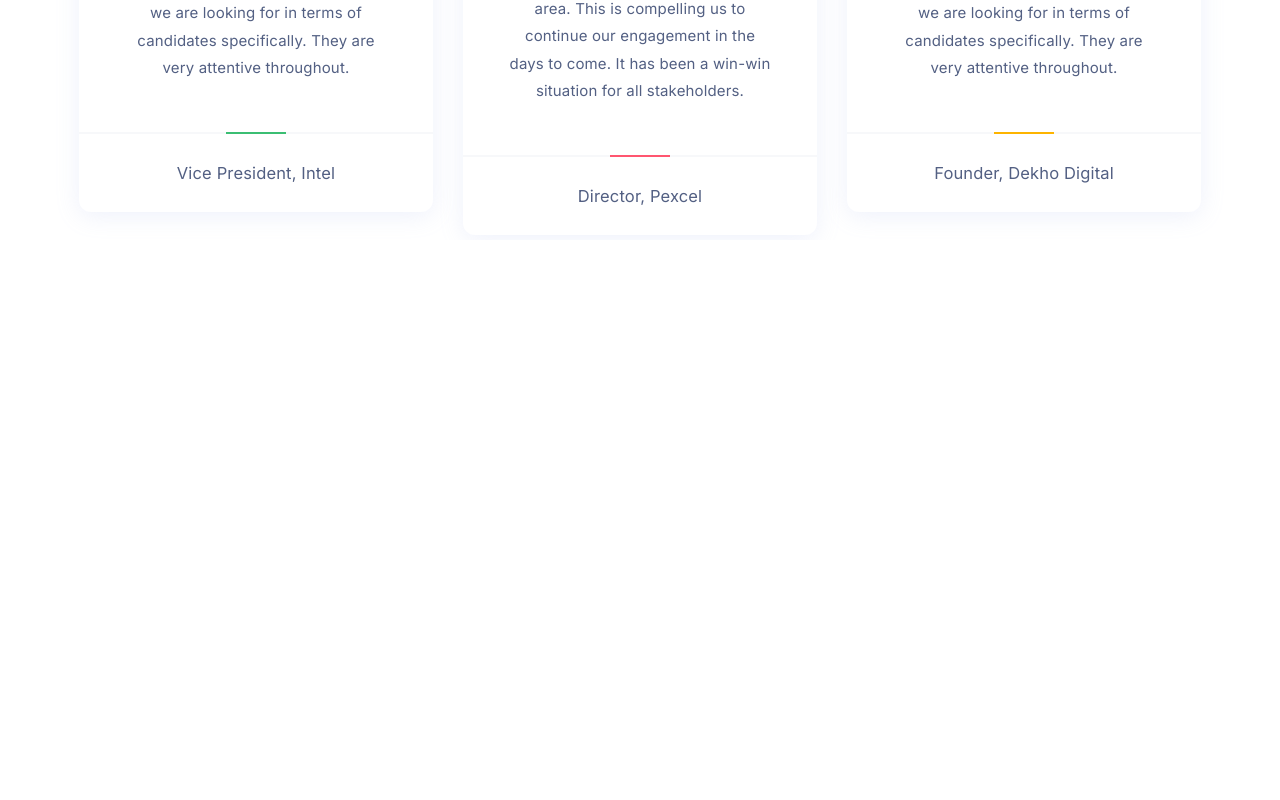
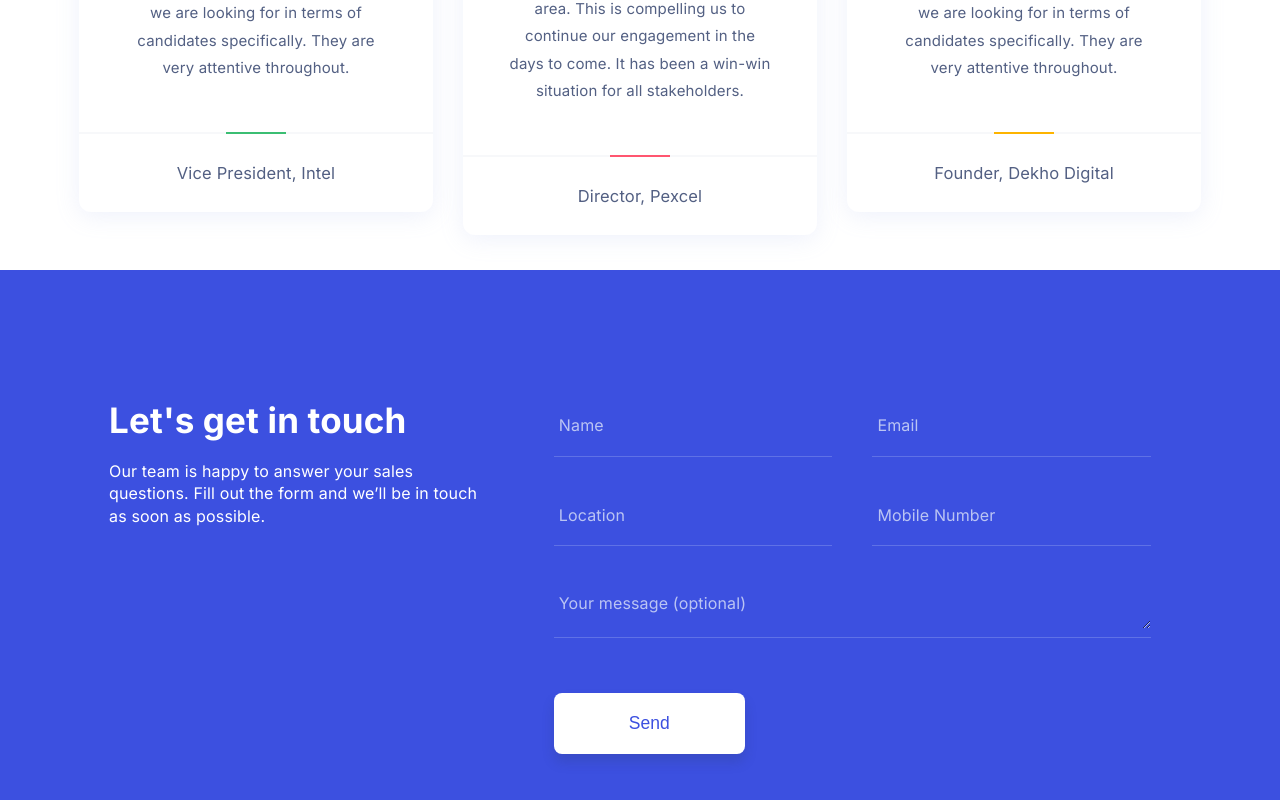
Before and after one commit to relictrio-uxg/uxg_react_code_base, a React (Create React App) app: page / in a window 1280 px wide. Shown: the part 5971-6771 px from the top of the page. Before the commit the page ends 6211 px from the top, so only its background shows below. Built offline with nearby package versions, Linux system fonts and the light colour scheme; what redux-promise-middleware would draw is missing.

Commit message:
getInTouch

```diff
--- /dev/null
+++ b/src/components/organisms/GetInTouch.jsx
@@ -0,0 +1,292 @@
+import React, { useEffect } from 'react';
+import styled from 'styled-components/macro';
+
+const SectionWrapper = styled.div`
+  width: 100%;
+  margin: 3rem 0;
+  background: #3c50e0;
+  padding: 12.5rem 5rem;
+`;
+
+const SectionInnerContainer = styled.div`
+  width: 80%;
+  margin: 0 auto;
+  display: flex;
+  justify-content: space-between;
+  @media (max-width: 1300px) {
+    width: 90%;
+  }
+  @media (max-width: 768px) {
+    width: 95%;
+    flex-direction: column;
+  }
+`;
+
+const ContactUsInfo = styled.div`
+  flex: 0 0 40%;
+  @media (max-width: 768px) {
+    flex: 0 0 100%;
+  }
+`;
+
+const ContactUsForm = styled.form`
+  flex: 0 0 60%;
+  display: flex;
+  justify-content: space-between;
+  flex-wrap: wrap;
+  @media (max-width: 768px) {
+    flex: 0 0 100%;
+    flex-direction: column;
+  }
+`;
+
+const PrimaryText = styled.h1`
+  font-size: 3.5rem;
+  font-weight: 700;
+  line-height: 5rem;
+  color: #ffffff;
+  margin-bottom: 1.5rem;
+`;
+
+const SecondaryText = styled.p`
+  font-size: 1, 5rem;
+  color: #ffffff;
+  width: 90%;
+  line-height: 2.25rem;
+  @media (max-width: 768px) {
+    width: 95%;
+    margin-bottom: 2rem;
+  }
+`;
+
+const Label = styled.label`
+  position: absolute;
+  top: 50%;
+  left: 0.5rem;
+  transform: translateY(-50%);
+  color: #f0f5fc;
+  opacity: 0.7;
+  pointer-events: none;
+  transition: all 0.4s ease;
+`;
+
+const TextAreaLabel = styled.label`
+  position: absolute;
+  top: 10%;
+  left: 0.5rem;
+  color: #f0f5fc;
+  opacity: 0.7;
+  pointer-events: none;
+  transition: all 0.4s ease;
+`;
+
+const InputContainer = styled.div`
+  flex: 0 0 calc(50% - 4rem);
+  margin: 2.75rem 2rem;
+  margin-top: 0;
+  position: relative;
+  border-bottom: 1px solid rgba(235, 243, 255, 0.2);
+
+  &.active ${Label} {
+    transform: translateY(-140%);
+  }
+
+  @media (max-width: 768px) {
+    flex: 0 0 calc(100% - 4rem);
+    margin: 2.75rem 0rem;
+  }
+`;
+
+const Input = styled.input`
+  width: 100%;
+  border: none;
+  outline: none;
+  padding: 2rem 0.5rem;
+  background: transparent;
+  caret-color: #ffffff;
+  font-size: 1.75rem;
+  color: #ffffff;
+
+  @media (max-width: 768px) {
+    padding: 2rem 0rem;
+  }
+`;
+
+const TextAreaInputContainer = styled.div`
+  position: relative;
+  flex: 0 0 calc(100% - 4rem);
+  margin: 1rem 2rem;
+  border-bottom: 1px solid rgba(235, 243, 255, 0.2);
+
+  &.active ${TextAreaLabel} {
+    transform: translateY(-120%);
+  }
+
+  @media (max-width: 768px) {
+    margin: 1rem 0rem;
+  }
+`;
+
+const TextAreaInput = styled.textarea`
+  width: 100%;
+  border: none;
+  outline: none;
+  padding: 0.75rem 0.5rem;
+  background: transparent;
+  caret-color: #ffffff;
+  font-size: 1.75rem;
+  height: 4.5rem;
+  color: #ffffff;
+  max-height: 7.5rem;
+  overflow: auto;
+  width: 100%;
+  max-width: 100%;
+
+  @media (max-width: 768px) {
+    padding: 0.75rem 0rem;
+  }
+`;
+
+const SendButton = styled.button`
+  outline: none;
+  border: none;
+  background: #ffffff;
+  color: #3c50e0;
+  margin: 4.5rem 2rem 2.5rem 2rem;
+  padding: 2rem 7.5rem;
+  box-shadow: 0px 8px 12px rgba(46, 61, 118, 0.24);
+  border-radius: 8px;
+  font-size: 1.75rem;
+  font-weight: 500;
+  cursor: pointer;
+  width: max-content;
+  display: inline-block;
+
+  @media (max-width: 768px) {
+    margin: 4.5rem 0 2.5rem 0;
+  }
+`;
+
+export const GetInTouch = () => {
+  useEffect(() => {
+    const nameInput = document.getElementById('name');
+    const nameInputContainer = document.getElementById('nameInputContainer');
+    const emailInput = document.getElementById('email');
+    const emailInputContainer = document.getElementById('emailInputContainer');
+    const locationInput = document.getElementById('location');
+    const locationInputContainer = document.getElementById('locationInputContainer');
+    const phoneInput = document.getElementById('phone');
+    const phoneInputContainer = document.getElementById('phoneInputContainer');
+    const messageInput = document.getElementById('message');
+    const messageInputContainer = document.getElementById('messageInputContainer');
+
+    nameInput.addEventListener('focus', () => {
+      nameInputContainer.classList.add('active');
+    });
+    nameInput.addEventListener('blur', () => {
+      nameInputContainer.classList.remove('active');
+    });
+
+    emailInput.addEventListener('focus', () => {
+      emailInputContainer.classList.add('active');
+    });
+    emailInput.addEventListener('blur', () => {
+      emailInputContainer.classList.remove('active');
+    });
+
+    locationInput.addEventListener('focus', () => {
+      locationInputContainer.classList.add('active');
+    });
+    locationInput.addEventListener('blur', () => {
+      locationInputContainer.classList.remove('active');
+    });
+
+    phoneInput.addEventListener('focus', () => {
+      phoneInputContainer.classList.add('active');
+    });
+    phoneInput.addEventListener('blur', () => {
+      phoneInputContainer.classList.remove('active');
+    });
+
+    messageInput.addEventListener('focus', () => {
+      messageInputContainer.classList.add('active');
+    });
+    messageInput.addEventListener('blur', () => {
+      messageInputContainer.classList.remove('active');
+    });
+
+    return () => {
+      nameInput.removeEventListener('focus', () => {
+        nameInputContainer.classList.add('active');
+      });
+      nameInput.removeEventListener('blur', () => {
+        nameInputContainer.classList.remove('active');
+      });
+
+      emailInput.removeEventListener('focus', () => {
+        emailInputContainer.classList.add('active');
+      });
+      emailInput.removeEventListener('blur', () => {
+        emailInputContainer.classList.remove('active');
+      });
+
+      locationInput.removeEventListener('focus', () => {
+        locationInputContainer.classList.add('active');
+      });
+      locationInput.removeEventListener('blur', () => {
+        locationInputContainer.classList.remove('active');
+      });
+
+      phoneInput.removeEventListener('focus', () => {
+        phoneInputContainer.classList.add('active');
+      });
+      phoneInput.removeEventListener('blur', () => {
+        phoneInputContainer.classList.remove('active');
+      });
+
+      messageInput.removeEventListener('focus', () => {
+        messageInputContainer.classList.add('active');
+      });
+      messageInput.removeEventListener('blur', () => {
+        messageInputContainer.classList.remove('active');
+      });
+    };
+  }, []);
+
+  return (
+    <SectionWrapper>
+      <SectionInnerContainer>
+        <ContactUsInfo>
+          <PrimaryText>Let's get in touch</PrimaryText>
+          <SecondaryText>
+            Our team is happy to answer your sales questions. Fill out the form and we’ll be in
+            touch as soon as possible.
+          </SecondaryText>
+        </ContactUsInfo>
+        <ContactUsForm>
+          <InputContainer id="nameInputContainer">
+            <Label htmlFor="name">Name</Label>
+            <Input type="text" id="name" autoComplete="off" />
+          </InputContainer>
+          <InputContainer id="emailInputContainer">
+            <Label htmlFor="email">Email</Label>
+            <Input type="text" id="email" autoComplete="off" />
+          </InputContainer>
+          <InputContainer id="locationInputContainer">
+            <Label htmlFor="location">Location</Label>
+            <Input type="text" id="location" autoComplete="off" />
+          </InputContainer>
+          <InputContainer id="phoneInputContainer">
+            <Label htmlFor="phone">Mobile Number</Label>
+            <Input type="text" id="phone" autoComplete="off" />
+          </InputContainer>
+          <TextAreaInputContainer id="messageInputContainer">
+            <TextAreaLabel htmlFor="message">Your message (optional)</TextAreaLabel>
+            <TextAreaInput id="message"></TextAreaInput>
+          </TextAreaInputContainer>
+          <SendButton>Send</SendButton>
+        </ContactUsForm>
+      </SectionInnerContainer>
+    </SectionWrapper>
+  );
+};
--- a/src/components/organisms/index.js
+++ b/src/components/organisms/index.js
@@ -10,3 +10,4 @@ export { KeyTechnologies } from './KeyTechnologies.jsx';
 export { BluePage } from './BluePage';
 export { LatestBlog } from './LatestBlog.jsx';
 export { Testimonials } from './Testimonials.jsx';
+export { GetInTouch } from './GetInTouch';
--- a/src/components/views/UXG.jsx
+++ b/src/components/views/UXG.jsx
@@ -12,6 +12,7 @@ import {
   WhyUs,
   SetupPlans,
   Testimonials,
+  GetInTouch,
 } from '../organisms';
 
 import { connect } from 'react-redux';
@@ -44,6 +45,7 @@ export const UXG = (props) => {
       <BluePage />
       <LatestBlog />
       <Testimonials />
+      <GetInTouch />
     </PageWrapper>
   );
 };
```
Also changed, not shown: 1 other file (tests, documents, lock files or other folders).
